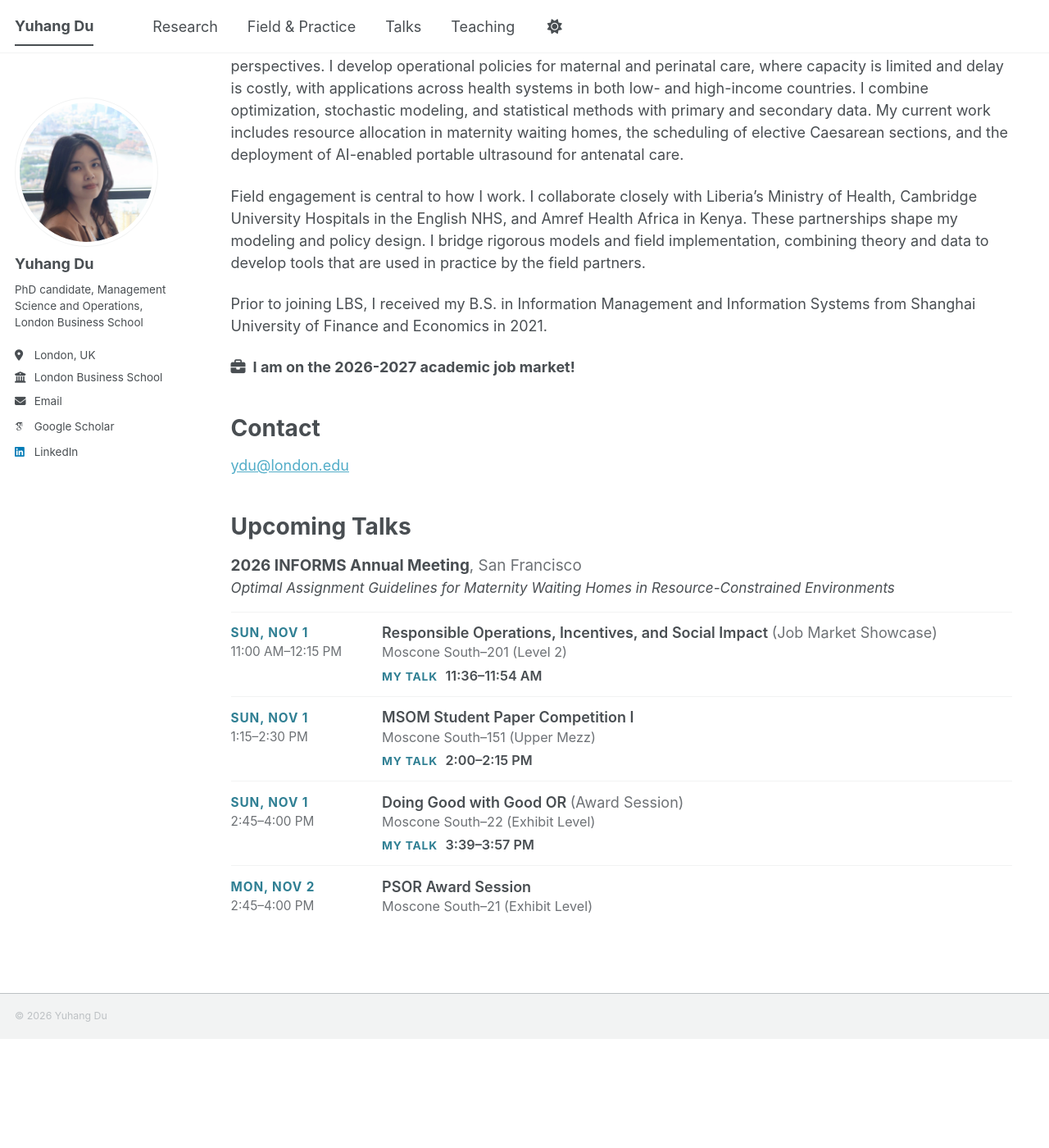
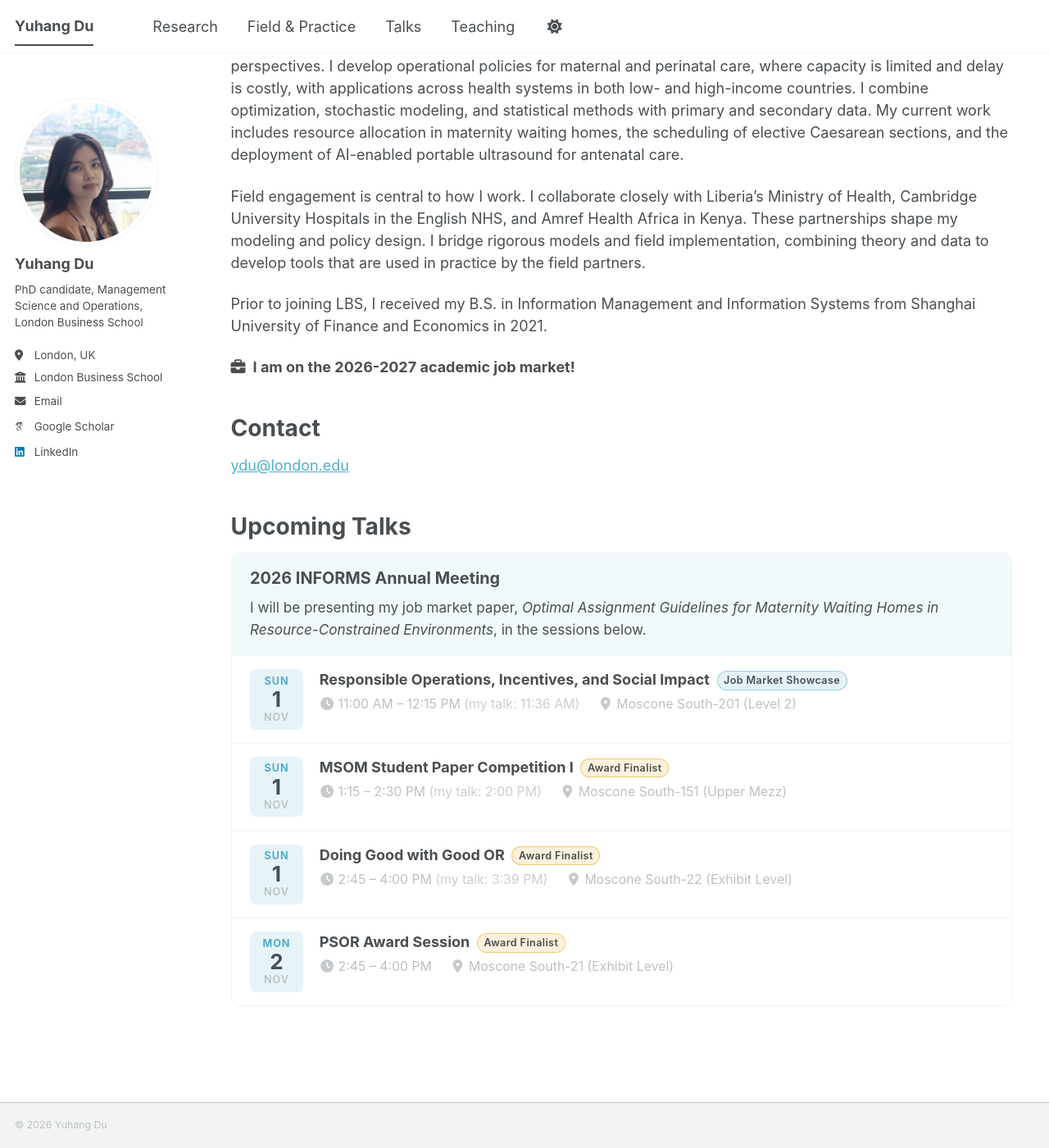
Before and after one commit to yuhangdu-edu/yuhangdu-edu.github.io, a Jekyll site: the page built from _pages/about.md, in a window 1280 px wide and 1400 px high, scrolled down 200 px. Shown: the whole window at 82% size. Built offline with Jekyll 4.4.1, drawn with Linux system fonts in a browser that asks for light colours; some web fonts are replaced; before the commit the page ends 1467 px from its top, so only the background shows below that; part of the change alters nothing that is shown.

Commit message:
Add Upcoming Talks section for INFORMS 2026
Co-Authored-By: Claude Opus 5.5 <noreply@anthropic.com>

```diff
--- a/_pages/about.md
+++ b/_pages/about.md
@@ -24,151 +24,164 @@ Prior to joining LBS, I received my B.S. in Information Management and Informati
 
 [ydu@london.edu](mailto:ydu@london.edu)
 
-<section class="talk-agenda" aria-labelledby="upcoming-talks">
-  <h1 id="upcoming-talks" class="section-gap">Upcoming Talks</h1>
-  <h2 class="talk-agenda__conf">2026 INFORMS Annual Meeting<span class="talk-agenda__city">, San&nbsp;Francisco</span></h2>
-  <p class="talk-agenda__paper"><cite>Optimal Assignment Guidelines for Maternity Waiting Homes in Resource-Constrained Environments</cite></p>
-  <ol class="talk-agenda__list" role="list">
-    <li class="talk-agenda__item">
-      <h3 class="talk-agenda__session">Responsible Operations, Incentives, and Social Impact <span class="talk-agenda__note">(Job Market Showcase)</span></h3>
-      <p class="talk-agenda__when"><time class="talk-agenda__date" datetime="2026-11-01">Sun, Nov 1</time> <span class="talk-agenda__slot"><time datetime="2026-11-01T11:00-08:00">11:00 AM</time>–<time datetime="2026-11-01T12:15-08:00">12:15 PM</time></span></p>
-      <p class="talk-agenda__room">Moscone South–201 (Level 2)</p>
-      <p class="talk-agenda__mine"><span class="talk-agenda__label">My talk</span> <time datetime="2026-11-01T11:36-08:00">11:36</time>–<time datetime="2026-11-01T11:54-08:00">11:54 AM</time></p>
+# Upcoming Talks
+{: .section-gap }
+
+<!-- To hide this section after the conference, wrap everything from the heading above through the closing </div> below in a Liquid comment block (comment ... endcomment), as was done for the Healthcare Conference talks. -->
+
+<div class="talks">
+  <div class="talks__header">
+    <div class="talks__conf">2026 INFORMS Annual Meeting</div>
+    <p class="talks__intro">I will be presenting my job market paper, <em>Optimal Assignment Guidelines for Maternity Waiting Homes in Resource-Constrained Environments</em>, in the sessions below.</p>
+  </div>
+  <ul class="talks__list">
+    <li class="talk">
+      <div class="talk__date" aria-label="Sunday, November 1"><span class="talk__dow">Sun</span><span class="talk__day">1</span><span class="talk__mon">Nov</span></div>
+      <div class="talk__body">
+        <div class="talk__title">Responsible Operations, Incentives, and Social Impact <span class="talk__tag talk__tag--showcase">Job Market Showcase</span></div>
+        <div class="talk__details">
+          <span><i class="fas fa-clock" aria-hidden="true"></i>11:00 AM – 12:15 PM <span class="talk__slot">(my talk: 11:36 AM)</span></span>
+          <span><i class="fas fa-map-marker-alt" aria-hidden="true"></i>Moscone South-201 (Level 2)</span>
+        </div>
+      </div>
     </li>
-    <li class="talk-agenda__item">
-      <h3 class="talk-agenda__session">MSOM Student Paper Competition I</h3>
-      <p class="talk-agenda__when"><time class="talk-agenda__date" datetime="2026-11-01">Sun, Nov 1</time> <span class="talk-agenda__slot"><time datetime="2026-11-01T13:15-08:00">1:15</time>–<time datetime="2026-11-01T14:30-08:00">2:30 PM</time></span></p>
-      <p class="talk-agenda__room">Moscone South–151 (Upper Mezz)</p>
-      <p class="talk-agenda__mine"><span class="talk-agenda__label">My talk</span> <time datetime="2026-11-01T14:00-08:00">2:00</time>–<time datetime="2026-11-01T14:15-08:00">2:15 PM</time></p>
+    <li class="talk">
+      <div class="talk__date" aria-label="Sunday, November 1"><span class="talk__dow">Sun</span><span class="talk__day">1</span><span class="talk__mon">Nov</span></div>
+      <div class="talk__body">
+        <div class="talk__title">MSOM Student Paper Competition I <span class="talk__tag talk__tag--award">Award Finalist</span></div>
+        <div class="talk__details">
+          <span><i class="fas fa-clock" aria-hidden="true"></i>1:15 – 2:30 PM <span class="talk__slot">(my talk: 2:00 PM)</span></span>
+          <span><i class="fas fa-map-marker-alt" aria-hidden="true"></i>Moscone South-151 (Upper Mezz)</span>
+        </div>
+      </div>
     </li>
-    <li class="talk-agenda__item">
-      <h3 class="talk-agenda__session">Doing Good with Good OR <span class="talk-agenda__note">(Award Session)</span></h3>
-      <p class="talk-agenda__when"><time class="talk-agenda__date" datetime="2026-11-01">Sun, Nov 1</time> <span class="talk-agenda__slot"><time datetime="2026-11-01T14:45-08:00">2:45</time>–<time datetime="2026-11-01T16:00-08:00">4:00 PM</time></span></p>
-      <p class="talk-agenda__room">Moscone South–22 (Exhibit Level)</p>
-      <p class="talk-agenda__mine"><span class="talk-agenda__label">My talk</span> <time datetime="2026-11-01T15:39-08:00">3:39</time>–<time datetime="2026-11-01T15:57-08:00">3:57 PM</time></p>
+    <li class="talk">
+      <div class="talk__date" aria-label="Sunday, November 1"><span class="talk__dow">Sun</span><span class="talk__day">1</span><span class="talk__mon">Nov</span></div>
+      <div class="talk__body">
+        <div class="talk__title">Doing Good with Good OR <span class="talk__tag talk__tag--award">Award Finalist</span></div>
+        <div class="talk__details">
+          <span><i class="fas fa-clock" aria-hidden="true"></i>2:45 – 4:00 PM <span class="talk__slot">(my talk: 3:39 PM)</span></span>
+          <span><i class="fas fa-map-marker-alt" aria-hidden="true"></i>Moscone South-22 (Exhibit Level)</span>
+        </div>
+      </div>
     </li>
-    <li class="talk-agenda__item">
-      <h3 class="talk-agenda__session">PSOR Award Session</h3>
-      <p class="talk-agenda__when"><time class="talk-agenda__date" datetime="2026-11-02">Mon, Nov 2</time> <span class="talk-agenda__slot"><time datetime="2026-11-02T14:45-08:00">2:45</time>–<time datetime="2026-11-02T16:00-08:00">4:00 PM</time></span></p>
-      <p class="talk-agenda__room">Moscone South–21 (Exhibit Level)</p>
+    <li class="talk">
+      <div class="talk__date" aria-label="Monday, November 2"><span class="talk__dow">Mon</span><span class="talk__day">2</span><span class="talk__mon">Nov</span></div>
+      <div class="talk__body">
+        <div class="talk__title">PSOR Award Session <span class="talk__tag talk__tag--award">Award Finalist</span></div>
+        <div class="talk__details">
+          <span><i class="fas fa-clock" aria-hidden="true"></i>2:45 – 4:00 PM</span>
+          <span><i class="fas fa-map-marker-alt" aria-hidden="true"></i>Moscone South-21 (Exhibit Level)</span>
+        </div>
+      </div>
     </li>
-  </ol>
-</section>
+  </ul>
+</div>
 
 <style>
 .page__content h1.section-gap {
   margin-top: 1.6em;
 }
-
-/* Upcoming Talks agenda: everything below is scoped to .talk-agenda */
-.talk-agenda {
-  --talk-accent: var(--global-base-color);
-  --talk-muted: color-mix(in srgb, var(--global-text-color) 80%, transparent);
-  --talk-rule: var(--global-border-color);
+/* ---- Upcoming talks ---- */
+.talks {
+  margin: 0.25em 0 2em;
+  border: 1px solid var(--global-border-color, #e3e6e8);
+  border-radius: 10px;
+  overflow: hidden;
 }
-/* Lighten the teal a little on the dark background so small text stays readable */
-html[data-theme="dark"] .talk-agenda {
-  --talk-accent: color-mix(in srgb, var(--global-base-color) 60%, var(--global-text-color));
+.talks__header {
+  padding: 1em 1.25em 1em;
+  border-bottom: 1px solid var(--global-border-color, #e3e6e8);
+  background: rgba(82, 173, 200, 0.07);
+  background: color-mix(in srgb, var(--global-link-color, #52adc8) 8%, transparent);
 }
-.talk-agenda .talk-agenda__conf {
-  margin: 0.9em 0 0.15em;
-  padding: 0;
-  border: 0;
-  font-size: 1.05em;
-  line-height: 1.35;
+.talks__conf {
+  font-weight: 700;
+  font-size: 1.1em;
+  line-height: 1.3;
 }
-.talk-agenda .talk-agenda__city,
-.talk-agenda .talk-agenda__note {
-  font-weight: 400;
-  color: var(--talk-muted);
+.talk__details i {
+  width: 1.2em;
+  margin-right: 0.25em;
+  text-align: center;
+  opacity: 0.85;
 }
-.talk-agenda .talk-agenda__paper {
-  margin: 0 0 0.9em;
+.talks .talks__intro {
+  margin: 0.45em 0 0;
   font-size: 0.95em;
-  line-height: 1.45;
+  line-height: 1.6;
 }
-.talk-agenda .talk-agenda__list {
+.talks .talks__list {
+  list-style: none;
   margin: 0;
   padding: 0;
-  list-style: none;
-  border-top: 1px solid var(--talk-rule);
 }
-.talk-agenda .talk-agenda__item {
-  display: grid;
-  grid-template-columns: 9em minmax(0, 1fr);
-  column-gap: 1.25em;
+.talks .talk {
+  display: flex;
+  align-items: flex-start;
+  gap: 1.1em;
   margin: 0;
-  padding: 0.7em 0;
+  padding: 0.9em 1.25em;
+  border-top: 1px solid var(--global-border-color, #e3e6e8);
 }
-.talk-agenda .talk-agenda__item + .talk-agenda__item {
-  border-top: 1px solid var(--talk-rule);
+.talks .talk:first-child { border-top: 0; }
+.talk__date {
+  flex: 0 0 3.6em;
+  display: flex;
+  flex-direction: column;
+  align-items: center;
+  padding: 0.4em 0.2em;
+  border-radius: 8px;
+  line-height: 1.15;
+  background: rgba(82, 173, 200, 0.14);
+  background: color-mix(in srgb, var(--global-link-color, #52adc8) 14%, transparent);
 }
-.talk-agenda .talk-agenda__item > * {
-  grid-column: 2;
-  margin: 0;
-}
-.talk-agenda .talk-agenda__when {
-  grid-column: 1;
-  grid-row: 1 / span 3;
-  padding-top: 0.15em;
-  font-size: 0.85em;
-  line-height: 1.5;
-  color: var(--talk-muted);
-}
-.talk-agenda .talk-agenda__date {
-  display: block;
-  color: var(--talk-accent);
+.talk__dow,
+.talk__mon {
+  font-size: 0.7em;
   font-weight: 700;
-  letter-spacing: 0.06em;
+  letter-spacing: 0.08em;
   text-transform: uppercase;
 }
-.talk-agenda .talk-agenda__slot {
-  display: block;
+.talk__dow { color: var(--global-link-color, #52adc8); }
+.talk__mon { color: var(--global-text-color-light, #646769); font-weight: 600; }
+.talk__day { font-size: 1.45em; font-weight: 700; }
+.talk__body { flex: 1 1 auto; min-width: 0; }
+.talk__title { font-weight: 700; line-height: 1.45; }
+.talk__tag {
+  display: inline-block;
+  vertical-align: 0.1em;
+  margin-left: 0.35em;
+  padding: 0 0.6em;
+  border: 1px solid transparent;
+  border-radius: 999px;
+  font-size: 0.7em;
+  font-weight: 600;
+  letter-spacing: 0.03em;
+  line-height: 1.7;
   white-space: nowrap;
 }
-.talk-agenda .talk-agenda__session {
-  font-size: 1em;
-  font-weight: 600;
-  line-height: 1.4;
+.talk__tag--showcase {
+  background: rgba(82, 173, 200, 0.16);
+  border-color: rgba(82, 173, 200, 0.5);
+  background: color-mix(in srgb, var(--global-link-color, #52adc8) 16%, transparent);
+  border-color: color-mix(in srgb, var(--global-link-color, #52adc8) 50%, transparent);
 }
-.talk-agenda .talk-agenda__room {
-  font-size: 0.9em;
-  line-height: 1.45;
-  color: var(--talk-muted);
+.talk__tag--award {
+  background: rgba(232, 168, 32, 0.16);
+  border-color: rgba(232, 168, 32, 0.55);
 }
-.talk-agenda .talk-agenda__mine {
+.talk__details {
+  display: flex;
+  flex-wrap: wrap;
+  gap: 0.15em 1.4em;
   margin-top: 0.3em;
-  font-size: 0.9em;
-  font-weight: 600;
-  line-height: 1.45;
+  font-size: 0.88em;
+  color: var(--global-text-color-light, #646769);
 }
-.talk-agenda .talk-agenda__label {
-  margin-right: 0.4em;
-  color: var(--talk-accent);
-  font-size: 0.85em;
-  font-weight: 700;
-  letter-spacing: 0.06em;
-  text-transform: uppercase;
-}
-/* Phones: stack the date/time above each session */
-@media (max-width: 599px) {
-  .talk-agenda .talk-agenda__item {
-    grid-template-columns: minmax(0, 1fr);
-  }
-  .talk-agenda .talk-agenda__item > * {
-    grid-column: 1;
-  }
-  .talk-agenda .talk-agenda__when {
-    grid-row: 1;
-    padding-top: 0;
-    margin-bottom: 0.2em;
-  }
-  .talk-agenda .talk-agenda__date,
-  .talk-agenda .talk-agenda__slot {
-    display: inline;
-  }
-  .talk-agenda .talk-agenda__date {
-    margin-right: 0.5em;
-  }
+.talk__slot { opacity: 0.8; }
+@media (max-width: 520px) {
+  .talks__header, .talks .talk { padding-left: 0.9em; padding-right: 0.9em; }
+  .talk__details { flex-direction: column; gap: 0.1em; }
 }
 </style>
```
